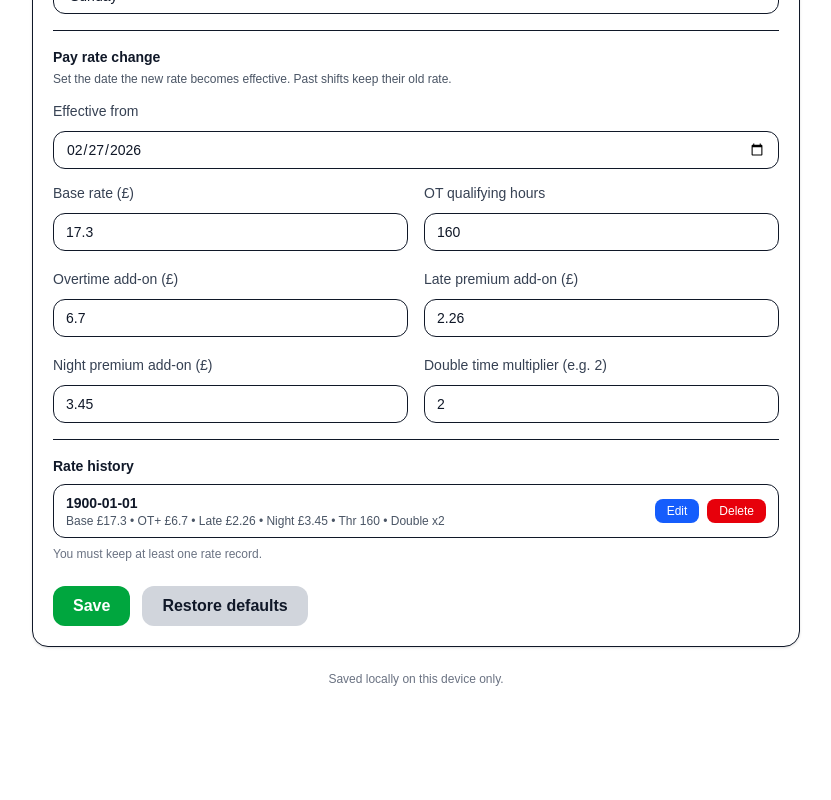
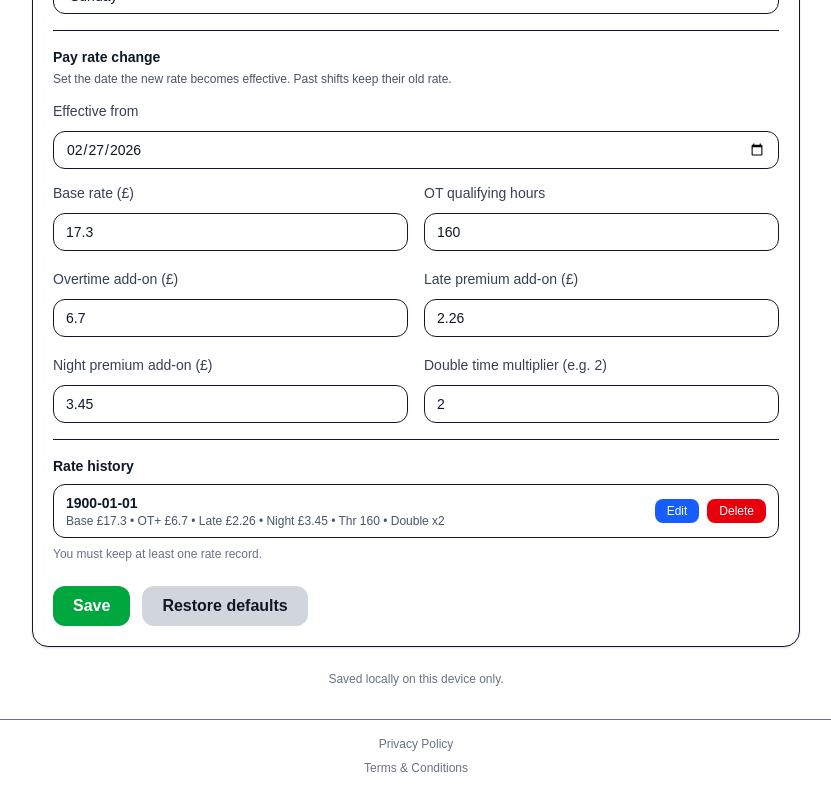
Before and after one commit to phil18019/wage-app, a Next.js app: page /settings in a window 1280 px wide. Shown: the part 391-1191 px from the top of the page, without its empty margins (224-1055 px from the left). Before the commit the page ends 1102 px from the top, so only its background shows below. Built offline with nearby package versions, Linux system fonts and the light colour scheme.

Commit message:
Add legal links to settings page

```diff
--- a/app/settings/page.tsx
+++ b/app/settings/page.tsx
@@ -1,5 +1,5 @@
 "use client";
-
+import Link from "next/link";
 import { useEffect, useMemo, useState } from "react";
 import { useRouter } from "next/navigation";
 import {
@@ -365,6 +365,17 @@ export default function SettingsPage() {
           Saved locally on this device only.
         </p>
       </div>
+      <div className="mt-8 border-t pt-4 text-xs text-center text-gray-500 dark:text-gray-400 space-y-2">
+
+  <Link href="/privacy" className="block hover:underline">
+    Privacy Policy
+  </Link>
+
+  <Link href="/terms" className="block hover:underline">
+    Terms & Conditions
+  </Link>
+
+</div>
     </main>
   );
 }
```
